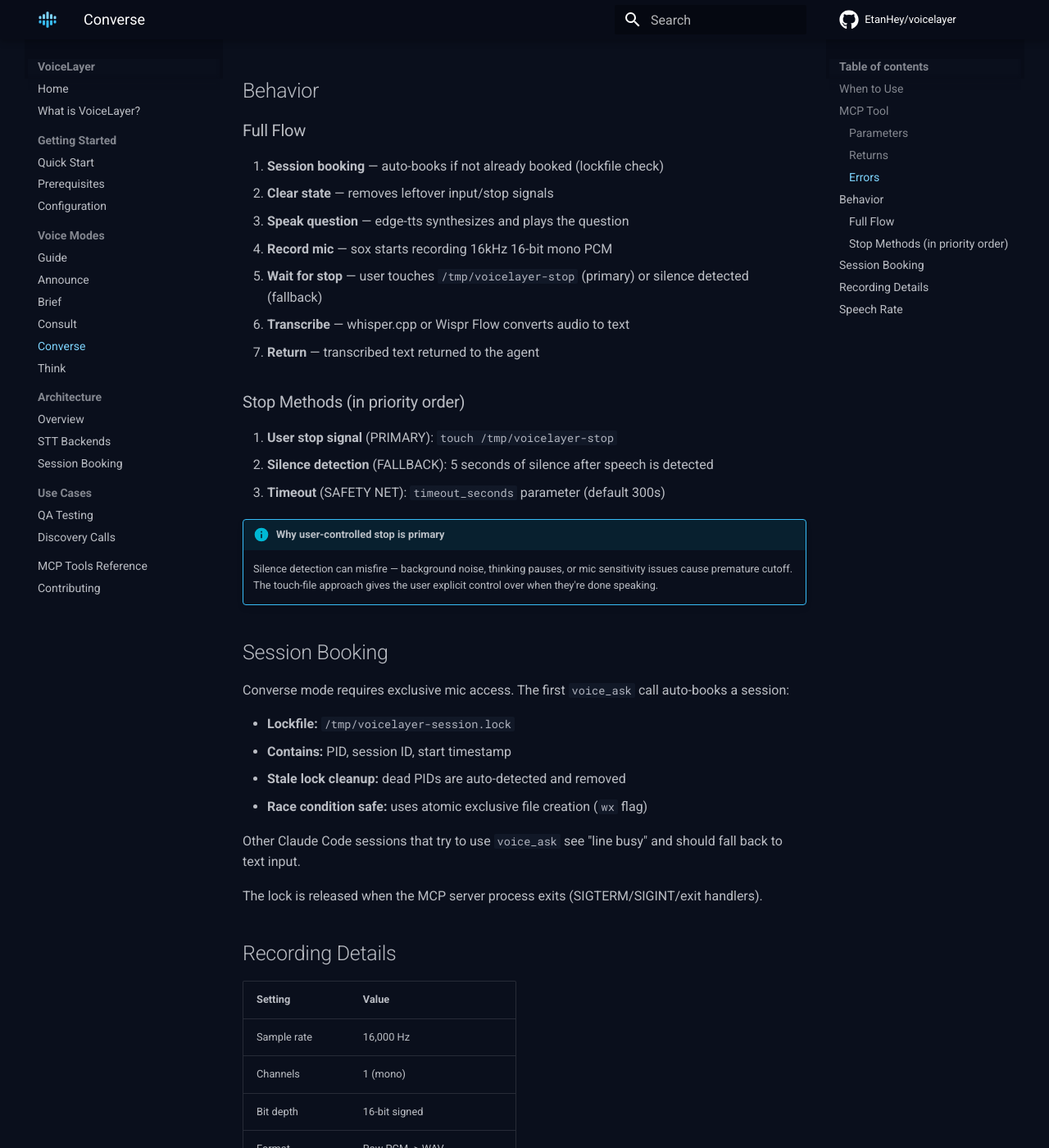
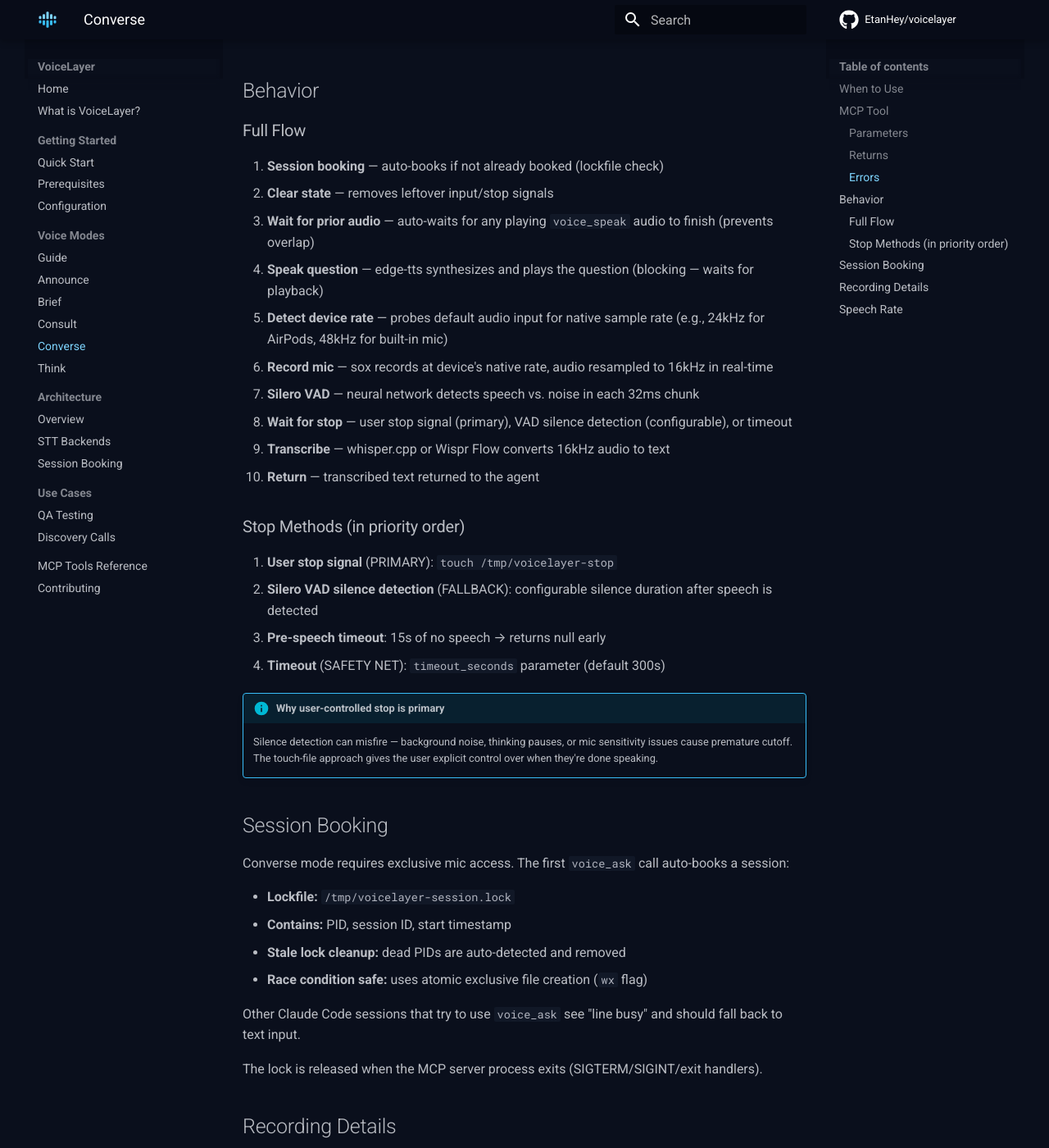
Before and after one commit to EtanHey/voicelayer, an MkDocs documentation site: the page built from docs/modes/converse.md, in a window 1280 px wide and 1400 px high, scrolled down 1702 px. Shown: the whole window at 82% size. Built offline with MkDocs 1.6.1 and Material for MkDocs 9.7.7, drawn with Linux system fonts in a browser that asks for light colours; comment, search, counter and statistics services are not loaded; some of the changed text lies outside the part shown.

Commit message:
fix: voice_ask audio overlap + native rate recording (#32)
* fix: voice_ask audio overlap + recording failure with non-16kHz devices

Two bugs fixed:

1. Audio overlap: voice_speak (non-blocking) audio was still playing when
   voice_ask started its TTS, causing overlapping speech. Added
   awaitCurrentPlayback() — voice_ask now waits for any playing audio
   to finish before speaking its question.

2. Recording failure with AirPods/Bluetooth: sox buffer overruns when
   forced to resample from device native rate (e.g., 24kHz) to 16kHz
   while piping to stdout. Audio data was silently dropped, making
   Silero VAD never detect speech. Now records at device native rate
   and resamples to 16kHz in code via linear interpolation.

Also updates all docs (CHANGELOG, README, CLAUDE.md, MkDocs site pages,
architecture overview) and fixes stale info (test count 75→168, removed
deprecated silence env vars, updated recording flow descriptions).

Co-Authored-By: Claude Opus 4.6 <noreply@anthropic.com>

* fix: detectNativeSampleRate hangs forever with rec -n stat

rec -n stat starts an infinite mic recording — spawnSync blocks forever.
Changed to rec -n trim 0 0 which opens the device, prints the preamble
(with Sample Rate), and exits immediately.

Fixes Cursor Bugbot HIGH: spawnSync blocking + regex not matching stat output.

Co-Authored-By: Claude Opus 4.6 <noreply@anthropic.com>

---------

Co-authored-by: Claude Opus 4.6 <noreply@anthropic.com>

```diff
--- a/docs/modes/converse.md
+++ b/docs/modes/converse.md
@@ -65,17 +65,21 @@ This is the **only blocking mode** — the tool call doesn't return until the us
 
 1. **Session booking** — auto-books if not already booked (lockfile check)
 2. **Clear state** — removes leftover input/stop signals
-3. **Speak question** — edge-tts synthesizes and plays the question
-4. **Record mic** — sox starts recording 16kHz 16-bit mono PCM
-5. **Wait for stop** — user touches `/tmp/voicelayer-stop` (primary) or silence detected (fallback)
-6. **Transcribe** — whisper.cpp or Wispr Flow converts audio to text
-7. **Return** — transcribed text returned to the agent
+3. **Wait for prior audio** — auto-waits for any playing `voice_speak` audio to finish (prevents overlap)
+4. **Speak question** — edge-tts synthesizes and plays the question (blocking — waits for playback)
+5. **Detect device rate** — probes default audio input for native sample rate (e.g., 24kHz for AirPods, 48kHz for built-in mic)
+6. **Record mic** — sox records at device's native rate, audio resampled to 16kHz in real-time
+7. **Silero VAD** — neural network detects speech vs. noise in each 32ms chunk
+8. **Wait for stop** — user stop signal (primary), VAD silence detection (configurable), or timeout
+9. **Transcribe** — whisper.cpp or Wispr Flow converts 16kHz audio to text
+10. **Return** — transcribed text returned to the agent
 
 ### Stop Methods (in priority order)
 
 1. **User stop signal** (PRIMARY): `touch /tmp/voicelayer-stop`
-2. **Silence detection** (FALLBACK): 5 seconds of silence after speech is detected
-3. **Timeout** (SAFETY NET): `timeout_seconds` parameter (default 300s)
+2. **Silero VAD silence detection** (FALLBACK): configurable silence duration after speech is detected
+3. **Pre-speech timeout**: 15s of no speech → returns null early
+4. **Timeout** (SAFETY NET): `timeout_seconds` parameter (default 300s)
 
 !!! info "Why user-controlled stop is primary"
     Silence detection can misfire — background noise, thinking pauses, or mic sensitivity issues cause premature cutoff. The touch-file approach gives the user explicit control over when they're done speaking.
@@ -97,14 +101,18 @@ The lock is released when the MCP server process exits (SIGTERM/SIGINT/exit hand
 
 | Setting | Value |
 |---------|-------|
-| Sample rate | 16,000 Hz |
+| Recording rate | Device native (auto-detected, e.g., 24kHz, 48kHz) |
+| Output rate | 16,000 Hz (resampled in code) |
 | Channels | 1 (mono) |
 | Bit depth | 16-bit signed |
-| Format | Raw PCM -> WAV |
-| Silence threshold | RMS 500 (configurable) |
-| Silence duration | 5 seconds (converse-specific) |
+| Format | Raw PCM → resample → WAV |
+| VAD | Silero VAD v5 (neural network, 32ms chunks) |
+| Default silence mode | Thoughtful (2.5s of silence after speech) |
 
-Audio is recorded as raw PCM via sox, wrapped in a WAV header, then passed to the STT backend.
+Audio is recorded at the device's native sample rate via sox to avoid buffer overruns, resampled to 16kHz in real-time via linear interpolation, processed by Silero VAD for speech detection, then wrapped in a WAV header and passed to the STT backend.
+
+!!! note "AirPods and Bluetooth devices"
+    Bluetooth audio devices (e.g., AirPods) often only support specific sample rates (24kHz). VoiceLayer auto-detects the device rate and handles resampling transparently — no configuration needed.
 
 ## Speech Rate
 
```
Also changed, not shown: CHANGELOG.md (+11 -0 lines), CLAUDE.md (+12 -10 lines), README.md (+16 -14 lines), docs/architecture/overview.md (+17 -12 lines), docs/getting-started/configuration.md (+10 -6 lines), docs/tools-reference.md (+2 -1 lines), 4 other files.
